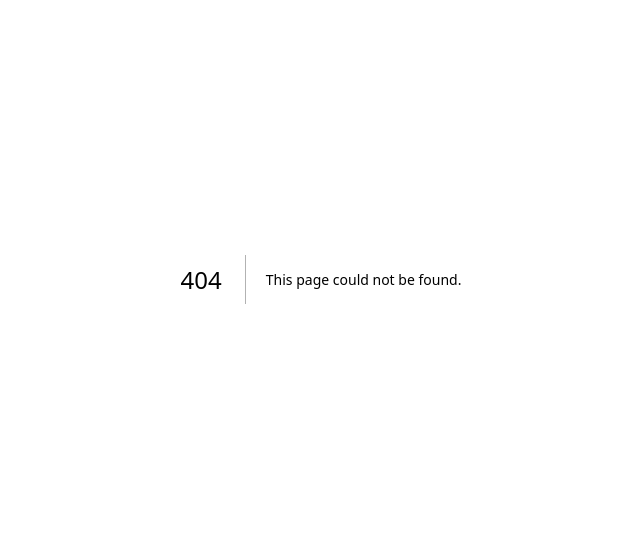
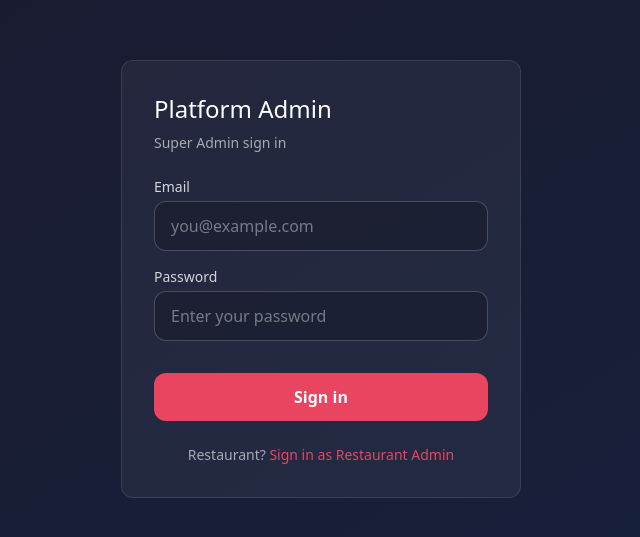
Before and after one commit to afhan-akhtar/Multi-Tenant-Restaurant-Saas-Platform, a Next.js app: page /admin in a window 1280 px wide. Before the commit this address had no page. Shown: the part 121-658 px from the top of the page, without its empty margins (319-959 px from the left). Built offline with nearby package versions, Linux system fonts and the light colour scheme.

Commit message:
separate logins for super admin and restaurant admin

```diff
--- a/app/(main)/impersonation/page.js
+++ b/app/(main)/impersonation/page.js
@@ -16,7 +16,7 @@ export default async function ImpersonationPage() {
     <div className="py-4 w-full min-w-0">
       <h2 className="m-0 text-xl font-semibold text-color-text mb-4">Impersonation</h2>
       <p className="text-color-text-muted mb-4 text-sm">
-        Log in as any restaurant staff for support or debugging. Secure capability for Super Admin only.
+        Log in as any Restaurant Admin for support or debugging. Secure capability for Super Admin only.
       </p>
       <div className="bg-color-card rounded-lg border border-color-border overflow-hidden shadow-sm">
         <div className="w-full overflow-x-auto overflow-y-hidden">
--- /dev/null
+++ b/app/admin/page.js
@@ -0,0 +1,100 @@
+"use client";
+
+import { useState } from "react";
+import { signIn } from "next-auth/react";
+import { useRouter, useSearchParams } from "next/navigation";
+
+export default function AdminLoginPage() {
+  const router = useRouter();
+  const searchParams = useSearchParams();
+  const callbackUrl = searchParams.get("callbackUrl") || "/";
+  const [loading, setLoading] = useState(false);
+  const [error, setError] = useState("");
+  const [email, setEmail] = useState("");
+  const [password, setPassword] = useState("");
+
+  async function handleSubmit(e) {
+    e.preventDefault();
+    setError("");
+    setLoading(true);
+
+    try {
+      const res = await signIn("credentials", {
+        redirect: false,
+        email: email.trim(),
+        password,
+        subdomain: "", // No subdomain = Super Admin login
+      });
+
+      if (res?.error) {
+        setError("Invalid email or password.");
+        setLoading(false);
+        return;
+      }
+      if (res?.ok) {
+        router.push(callbackUrl);
+        router.refresh();
+        return;
+      }
+    } catch (err) {
+      setError("Something went wrong. Please try again.");
+    } finally {
+      setLoading(false);
+    }
+  }
+
+  return (
+    <main className="min-h-screen min-h-[100dvh] flex items-center justify-center p-4 sm:p-6 bg-gradient-to-br from-[#1a1a2e] to-[#16213e] box-border">
+      <div className="w-full max-w-[400px] bg-white/5 rounded-xl p-6 sm:p-8 border border-white/10">
+        <h1 className="m-0 mb-2 text-2xl text-white">Platform Admin</h1>
+        <p className="m-0 mb-6 text-sm text-white/60">Super Admin sign in</p>
+        <form onSubmit={handleSubmit}>
+          <div className="mb-4">
+            <label htmlFor="email" className="block mb-1 text-sm text-white/80">
+              Email
+            </label>
+            <input
+              id="email"
+              type="email"
+              placeholder="you@example.com"
+              className="w-full py-3 px-4 border border-white/20 rounded-lg bg-black/20 text-white text-base box-border placeholder:text-white/40"
+              value={email}
+              onChange={(e) => setEmail(e.target.value)}
+              required
+              autoComplete="email"
+            />
+          </div>
+          <div className="mb-4">
+            <label htmlFor="password" className="block mb-1 text-sm text-white/80">
+              Password
+            </label>
+            <input
+              id="password"
+              type="password"
+              className="w-full py-3 px-4 border border-white/20 rounded-lg bg-black/20 text-white text-base box-border placeholder:text-white/40"
+              value={password}
+              onChange={(e) => setPassword(e.target.value)}
+              placeholder="Enter your password"
+              required
+              autoComplete="current-password"
+            />
+          </div>
+          {error && <p className="text-primary text-sm mt-2 mb-0">{error}</p>}
+          <button
+            type="submit"
+            className="w-full py-3 mt-4 bg-primary text-white border-none rounded-lg text-base font-semibold cursor-pointer disabled:opacity-70 disabled:cursor-not-allowed"
+            disabled={loading}
+          >
+            {loading ? "Signing in…" : "Sign in"}
+          </button>
+        </form>
+        <p className="mt-6 text-center text-sm text-white/60">
+          Restaurant?{" "}
+          <a href="/login" className="text-primary hover:underline">
+            Sign in as Restaurant Admin
+          </a>
+        </p>
+      </div>
+    </main>
+  );
+}
--- a/app/login/page.js
+++ b/app/login/page.js
@@ -9,7 +9,6 @@ function LoginForm() {
   const router = useRouter();
   const searchParams = useSearchParams();
   const callbackUrl = searchParams.get("callbackUrl") || "/";
-  const [mode, setMode] = useState("super_admin"); // "super_admin" | "staff"
   const [loading, setLoading] = useState(false);
   const [error, setError] = useState("");
   const [signUpOpen, setSignUpOpen] = useState(false);
@@ -39,7 +38,7 @@ function LoginForm() {
         redirect: false,
         email: email.trim(),
         password,
-        subdomain: mode === "staff" ? subdomain.trim() : "",
+        subdomain: subdomain.trim(), // Required for Restaurant Admin login
       });
 
       if (res?.error) {
@@ -104,33 +103,9 @@ function LoginForm() {
   return (
     <main className="min-h-screen min-h-[100dvh] flex items-center justify-center p-4 sm:p-6 bg-gradient-to-br from-[#1a1a2e] to-[#16213e] box-border">
       <div className="w-full max-w-[400px] bg-white/5 rounded-xl p-6 sm:p-8 border border-white/10">
-        <h1 className="m-0 mb-6 text-2xl text-white">Sign in</h1>
-        <div className="flex gap-2 mb-6">
-          <button
-            type="button"
-            className={`flex-1 py-2 px-4 border rounded-lg cursor-pointer text-sm transition-colors ${
-              mode === "super_admin"
-                ? "bg-white/15 text-white border-white/30"
-                : "border-white/20 bg-transparent text-white/70"
-            }`}
-            onClick={() => setMode("super_admin")}
-          >
-            Super Admin
-          </button>
-          <button
-            type="button"
-            className={`flex-1 py-2 px-4 border rounded-lg cursor-pointer text-sm transition-colors ${
-              mode === "staff"
-                ? "bg-white/15 text-white border-white/30"
-                : "border-white/20 bg-transparent text-white/70"
-            }`}
-            onClick={() => setMode("staff")}
-          >
-            Restaurant Staff
-          </button>
-        </div>
+        <h1 className="m-0 mb-2 text-2xl text-white">Restaurant Admin</h1>
+        <p className="m-0 mb-6 text-sm text-white/60">Sign in to your restaurant</p>
         <form onSubmit={handleSubmit}>
-          {mode === "staff" && (
           <div className="mb-4">
             <label htmlFor="subdomain" className="block mb-1 text-sm text-white/80">
               Subdomain
@@ -142,11 +117,10 @@ function LoginForm() {
               className="w-full py-3 px-4 border border-white/20 rounded-lg bg-black/20 text-white text-base box-border placeholder:text-white/40"
               value={subdomain}
               onChange={(e) => setSubdomain(e.target.value)}
-                required={mode === "staff"}
+              required
               autoComplete="organization"
             />
           </div>
-          )}
           <div className="mb-4">
             <label htmlFor="email" className="block mb-1 text-sm text-white/80">
               Email
@@ -179,6 +153,12 @@ function LoginForm() {
           </div>
           {error && <p className="text-primary text-sm mt-2 mb-0">{error}</p>}
           <p className="mt-4 text-center text-sm text-white/60">
+            Platform administrator?{" "}
+            <a href="/admin" className="text-primary hover:underline">
+              Sign in as Super Admin
+            </a>
+          </p>
+          <p className="mt-2 text-center text-sm text-white/60">
             New restaurant?{" "}
             <button
               type="button"
--- a/middleware.js
+++ b/middleware.js
@@ -10,6 +10,7 @@ export async function middleware(request) {
   // Public routes
   const isPublic =
     pathname === "/login" ||
+    pathname === "/admin" ||
     pathname === "/register" ||
     pathname === "/api/register" ||
     pathname.startsWith("/api/auth") ||
@@ -21,7 +22,10 @@ export async function middleware(request) {
   }
 
   if (!token) {
-    const loginUrl = new URL("/login", request.url);
+    const superAdminPaths = ["/restaurants", "/subscriptions", "/commission", "/logs", "/impersonation"];
+    const isSuperAdminRoute = superAdminPaths.some((p) => pathname === p || pathname.startsWith(p + "/"));
+    const loginPath = isSuperAdminRoute ? "/admin" : "/login";
+    const loginUrl = new URL(loginPath, request.url);
     loginUrl.searchParams.set("callbackUrl", pathname);
     return Response.redirect(loginUrl);
   }
```
Also changed, not shown: lib/auth.js. Lines whose indentation alone changed are shown as unchanged.
